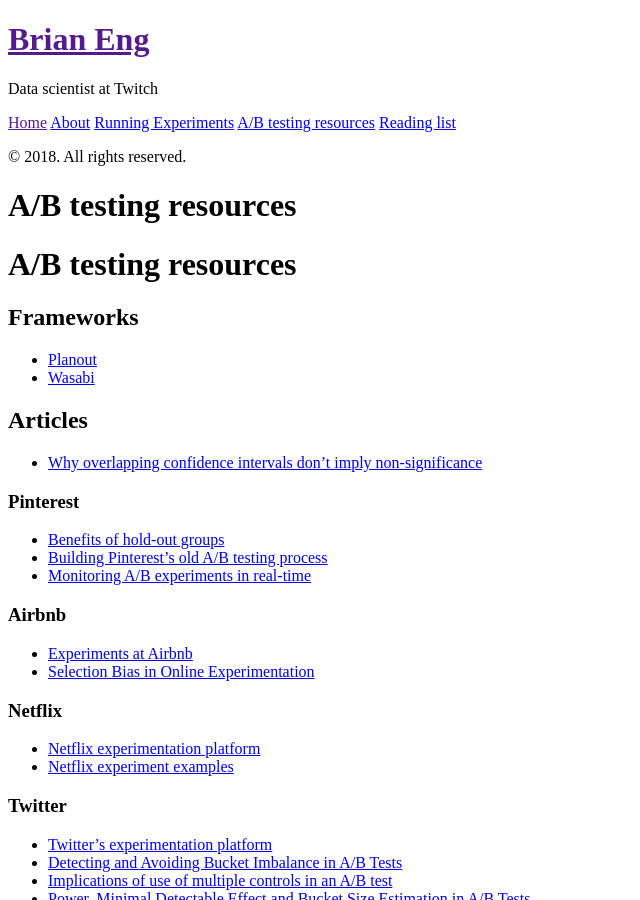
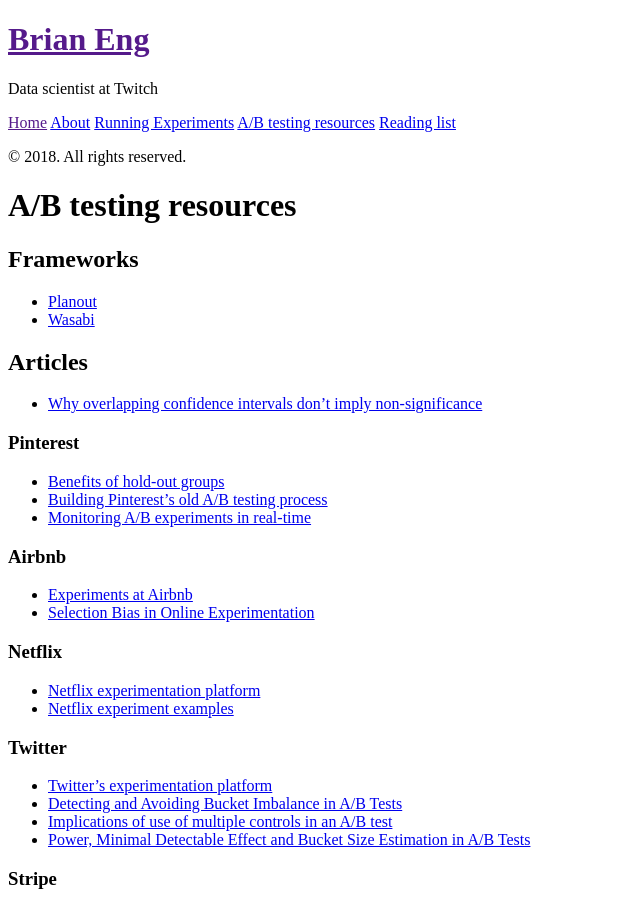
Before and after one commit to wukaiyuan/wukaiyuan.github.io, a Jekyll site: the page built from experiments.md, in a window 1280 px wide and 900 px high. Shown: the whole window, without its empty margins (0-640 px from the left). Built offline with Jekyll 4.4.1, drawn with Linux system fonts in a browser that asks for light colours.

Commit message:
Fixing headers

```diff
--- a/experiments.md
+++ b/experiments.md
@@ -2,8 +2,6 @@
 layout: page
 title: A/B testing resources
 ---
-
-# A/B testing resources
 
 ## Frameworks
 * [Planout](https://facebook.github.io/planout/)
```
Also changed, not shown: abtestingguide.md (+0 -1 lines).
